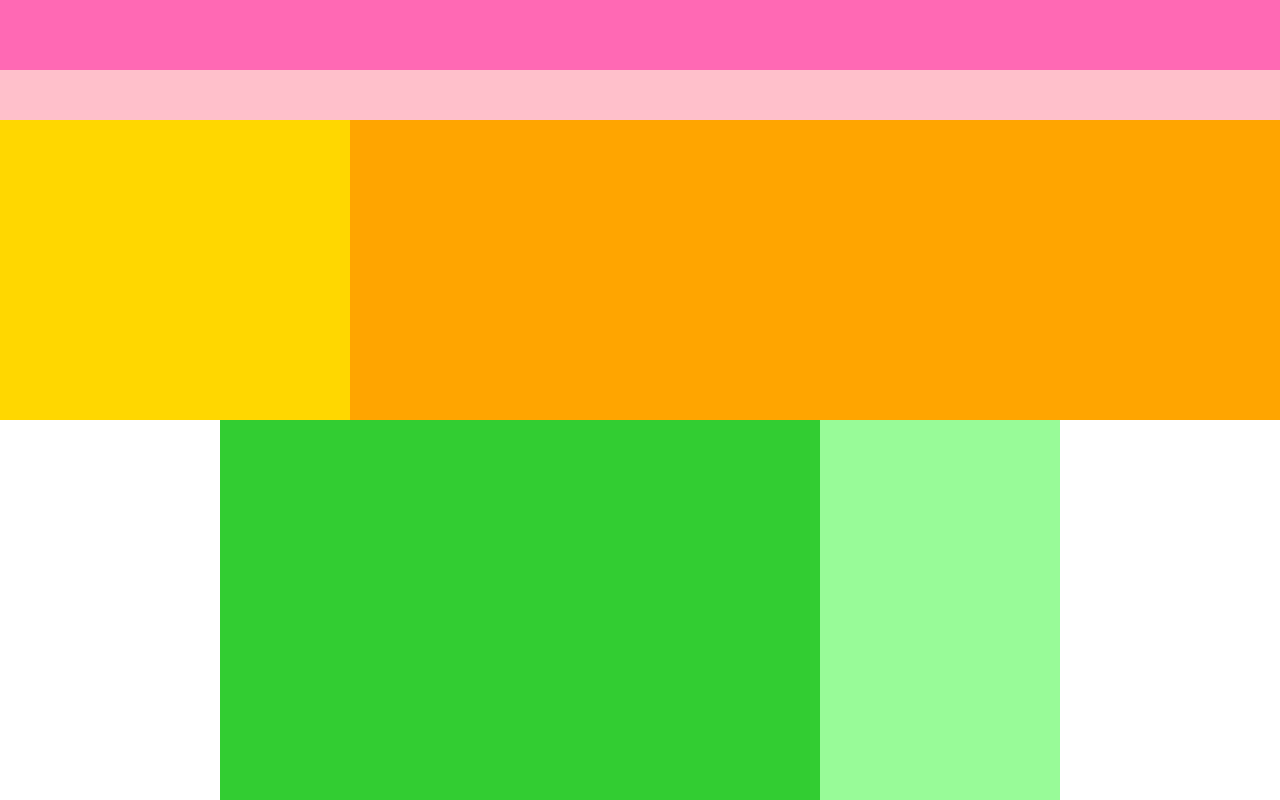
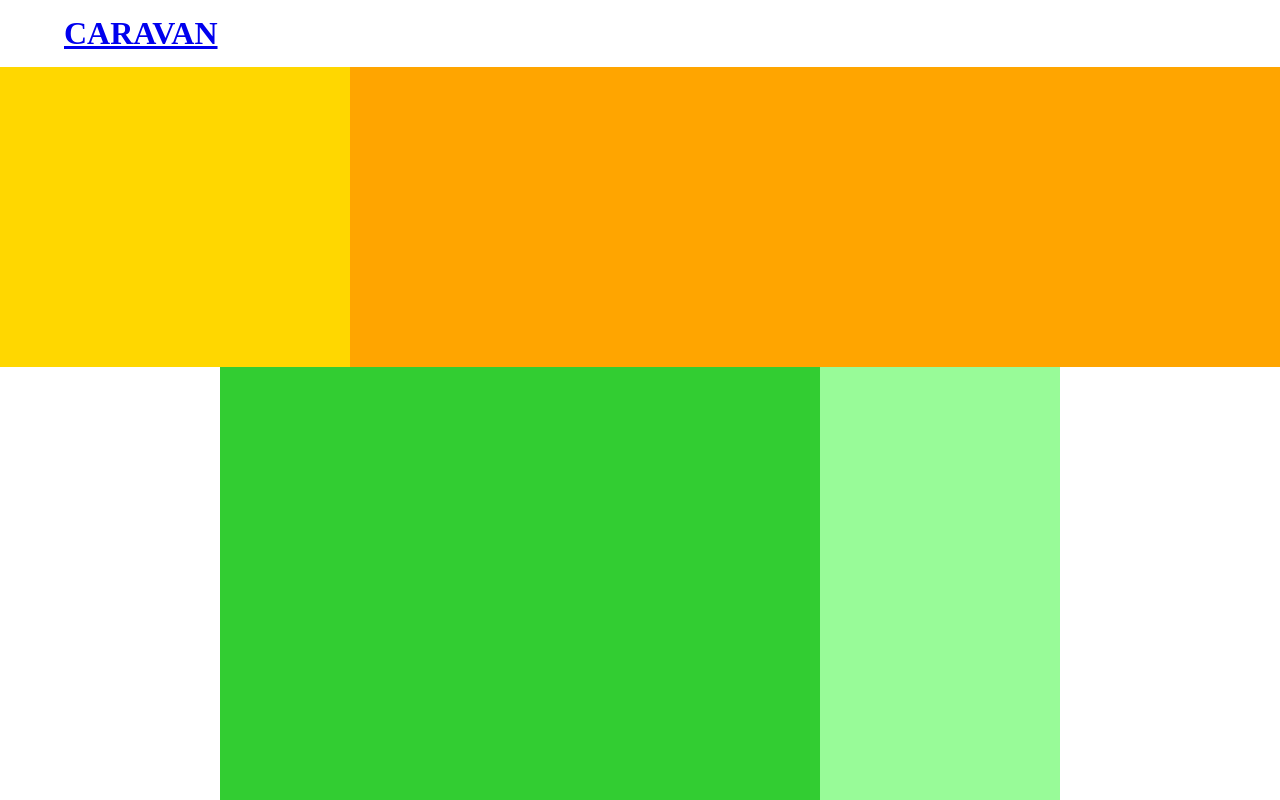
Before and after one commit to andoa-infra/caravan-trueVER-, a plain HTML site: page index.html in a window 1280 px wide. Shown: the top 800 px of the page. Drawn offline with Linux system fonts and the light colour scheme.

Commit message:
[Start]1-5

```diff
--- a/index.html
+++ b/index.html
@@ -6,10 +6,10 @@
 	<title>CARAVAN</title>
 </head>
 <body>
-	<div class="header">
-		<div class="header-top"></div>
-		<div class="header-bottom"></div>
-	</div>
+	<header>
+		<h1 class="headline">
+			<a href="index.html">CARAVAN</a>
+	</header><!-- /header -->
 	<div class="main-visual">
 		<div class="main-visual-content"></div>
 	</div>
@@ -17,6 +17,6 @@
 		<div class="blog"></div>
 		<div class="sidebar"></div>
 	</div>
-	<div class="footer"></div>
+	<footer></footer>
 </body>
 </html>
--- a/style.css
+++ b/style.css
@@ -10,22 +10,10 @@
 	clear:both;
 }
 
-.header{
-	width:100%;
-	height:120px;
-	background-color: red;
-}
-
-.header-top{
-	width:100%;
-	height:70px;
-	background-color: hotpink;
-}
-
-.header-bottom{
-	width:100%;
-	height:50px;
-	background-color: pink;
+header{
+	width:90%;
+	padding:15px 0;
+	margin:0 auto;
 }
 
 .main-visual{
@@ -60,8 +48,7 @@
 	float:left;
 }
 
-.footer{
+footer{
 	width:100%;
 	height:120px;
-	background-color: blue;
 }
```
